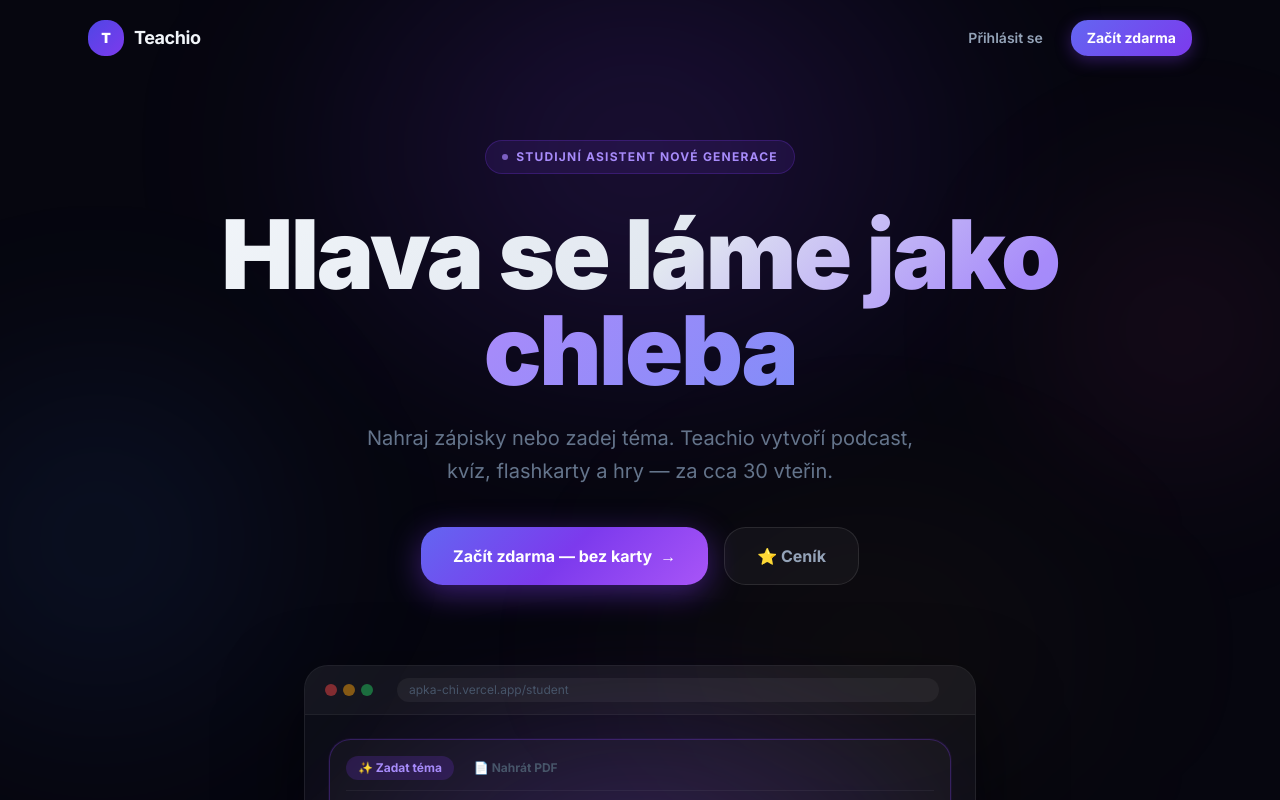
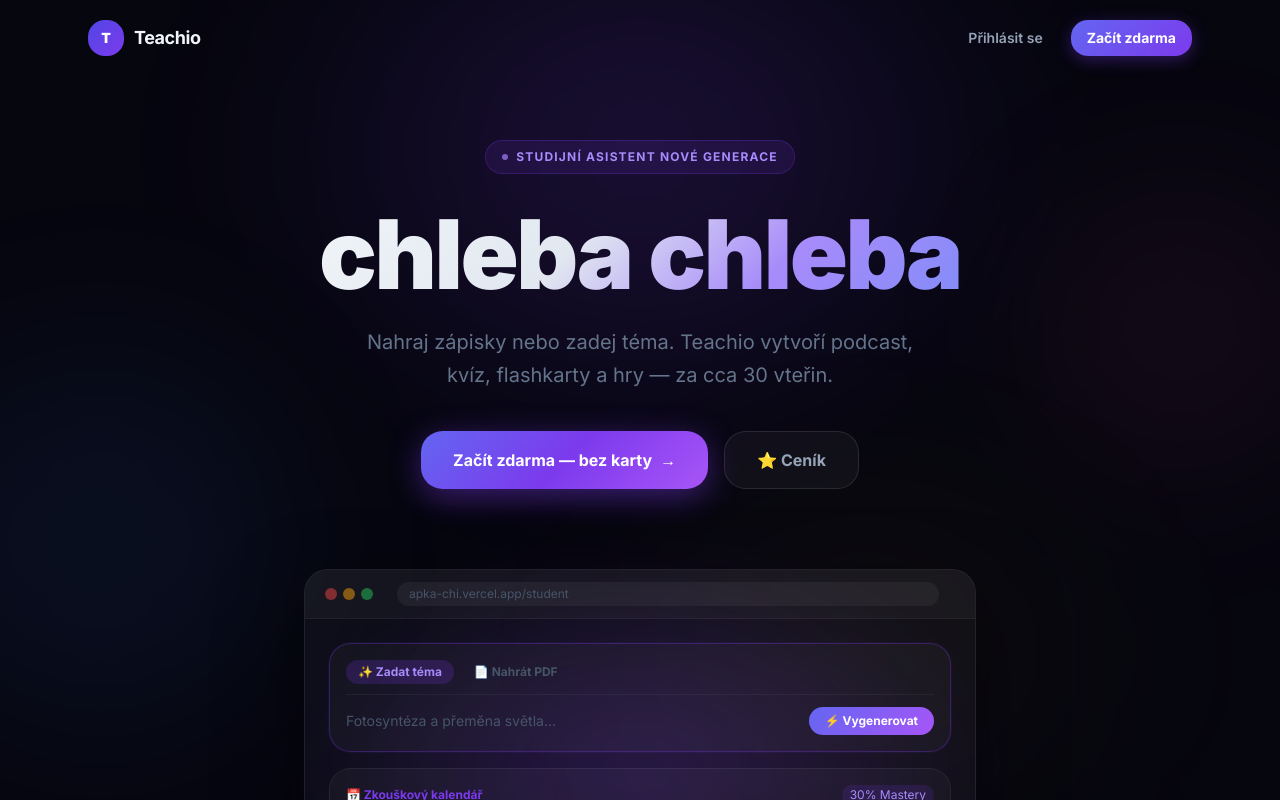
Before and after one commit to teachio-app/Teachio, a Next.js app in the folder apka/: page / in a window 1280 px wide. Shown: the top 800 px of the page. Built offline with nearby package versions, Linux system fonts and the light colour scheme; no server answers.

Commit message:
Update homepage headline to chleba chleba

```diff
--- a/apka/src/app/page.tsx
+++ b/apka/src/app/page.tsx
@@ -80,7 +80,7 @@
             WebkitTextFillColor: 'transparent',
             backgroundClip: 'text',
           }}>
-            Hlava se láme jako chleba
+            chleba chleba
           </span>
         </h1>
 
```
